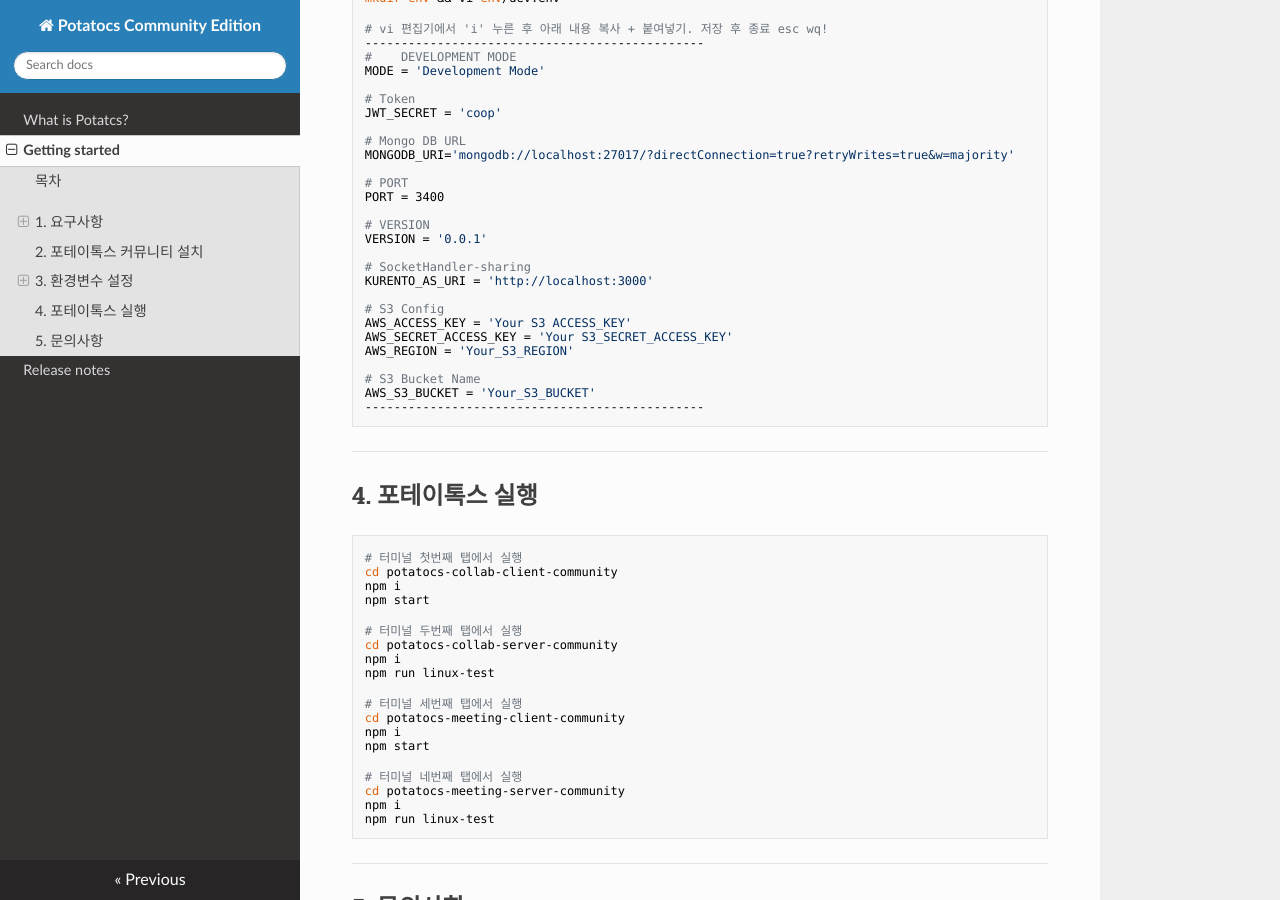
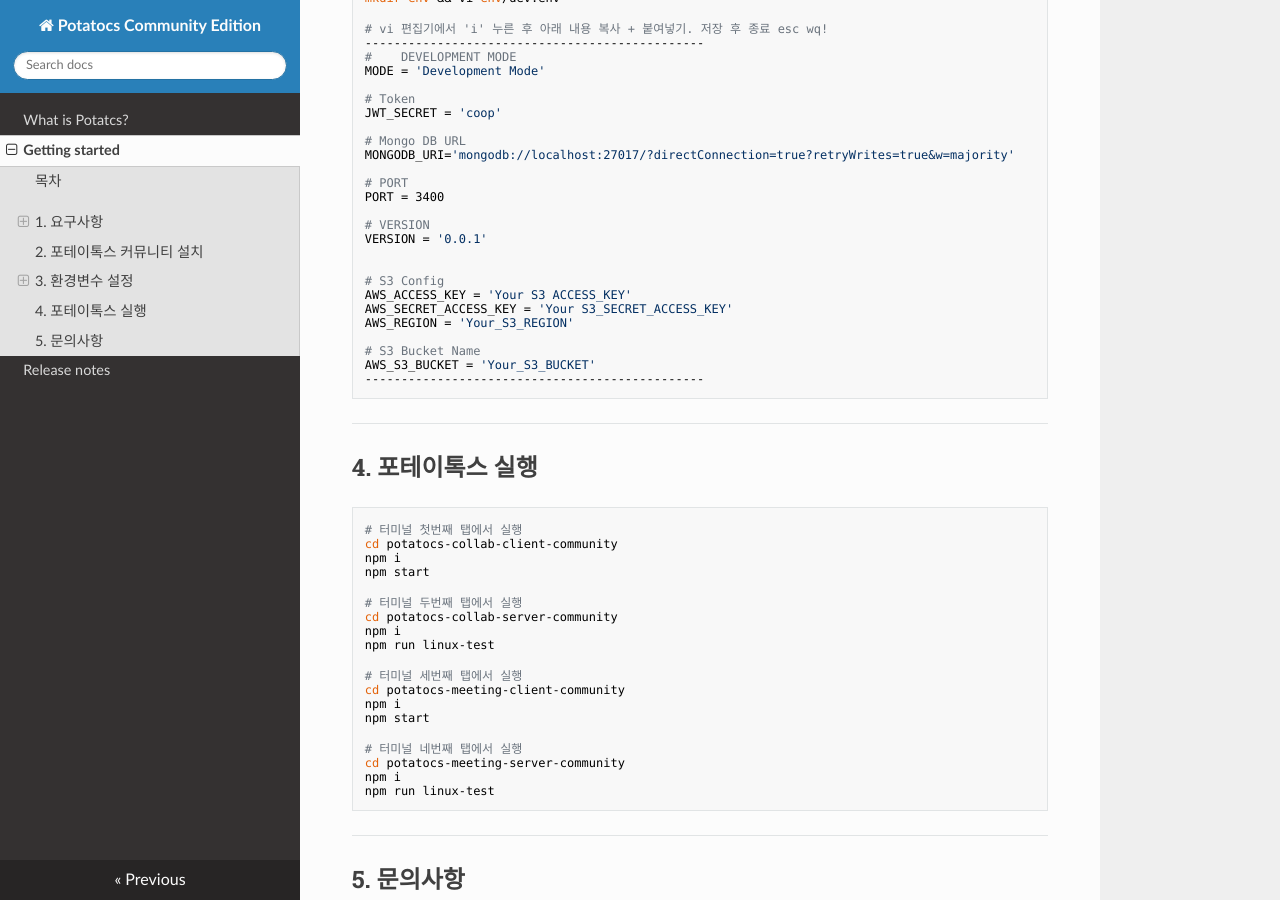
Before and after one commit to potatocs-ce/potatocs-ce-introduction, an MkDocs documentation site: the page built from docs/install.md, in a window 1280 px wide and 900 px high, scrolled down 3020 px. Built offline with MkDocs 1.6.1, drawn with Linux system fonts in a browser that asks for light colours; nearby versions of some CDN libraries.

Commit message:
[fix] 쿠렌토 부분 검토 및 내용 삭제

```diff
--- a/docs/install.md
+++ b/docs/install.md
@@ -177,8 +177,6 @@ PORT = 3400
 # VERSION
 VERSION = '0.0.1'
 
-# SocketHandler-sharing
-KURENTO_AS_URI = 'http://localhost:3000'
 
 # S3 Config
 AWS_ACCESS_KEY = 'Your S3 ACCESS_KEY'
```
